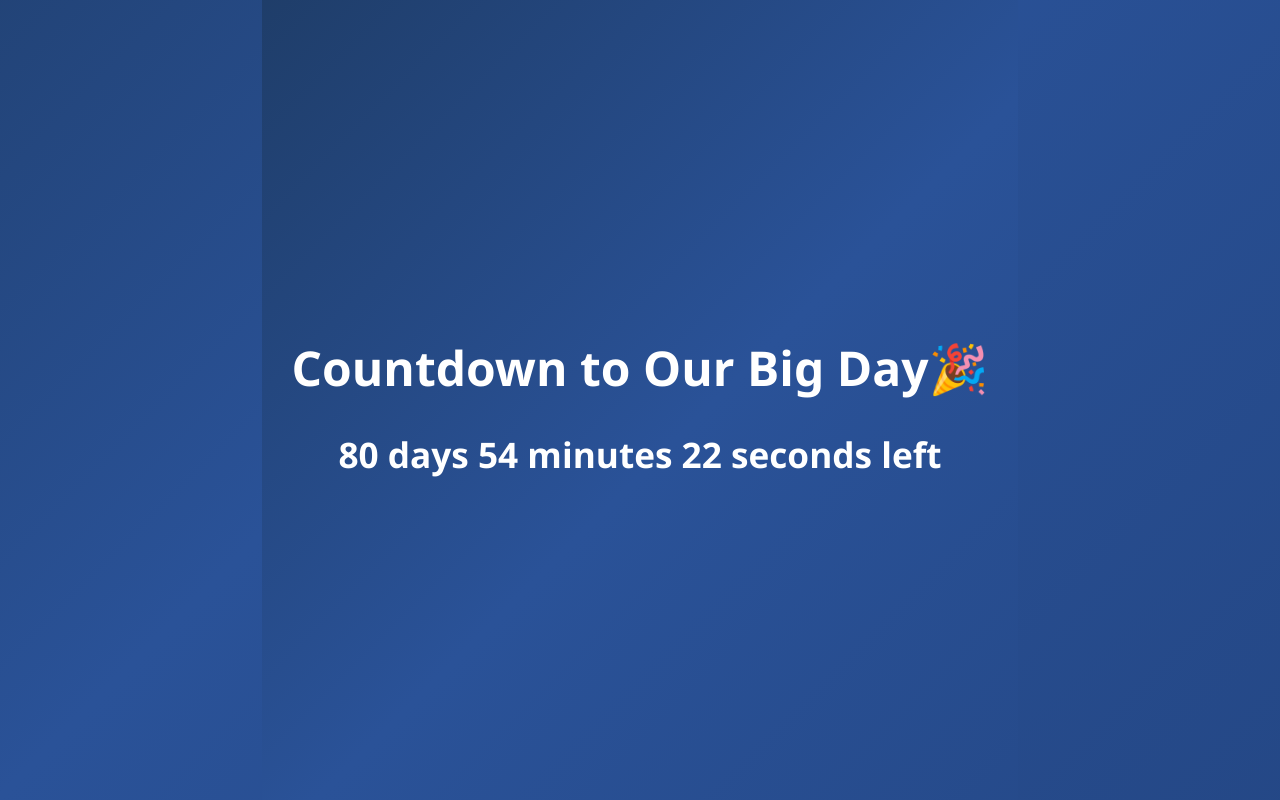
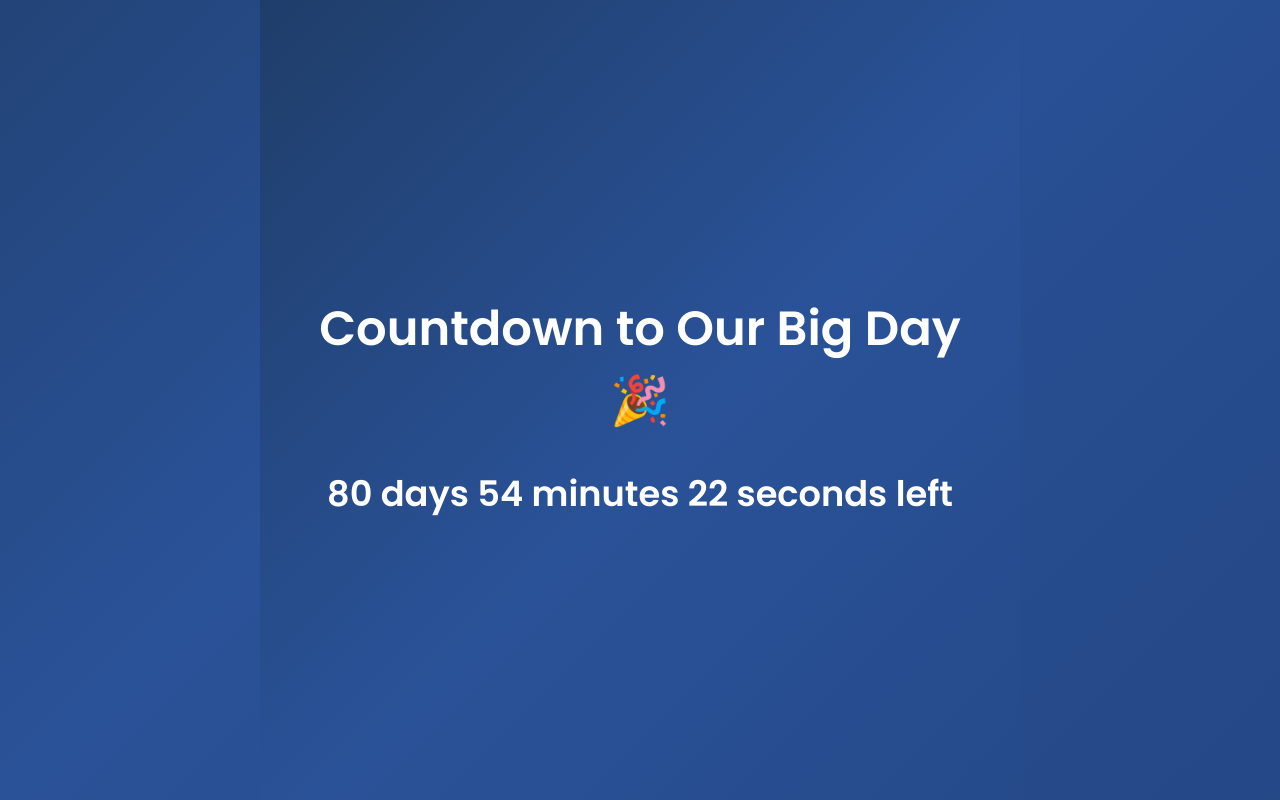
Before and after one commit to NotTabassum/Ar-Koto, a plain HTML site: page index.html in a window 1280 px wide. Drawn offline with nearby package versions, Linux system fonts and the light colour scheme.

Commit message:
Update index.html

```diff
--- a/index.html
+++ b/index.html
@@ -3,12 +3,13 @@
 <head>
   <meta charset="UTF-8" />
   <title>Countdown to 2026 🎉</title>
+  <link href="https://fonts.googleapis.com/css2?family=Poppins:wght@400;600&display=swap" rel="stylesheet">
   <style>
     html, body {
       margin: 0;
       padding: 0;
       height: 100%;
-      font-family: 'Segoe UI', Tahoma, Geneva, Verdana, sans-serif;
+      font-family: 'Poppins', sans-serif;
       background: linear-gradient(-45deg, #1e3c72, #2a5298, #0f2027, #203a43);
       background-size: 400% 400%;
       animation: gradientBG 15s ease infinite;
```
